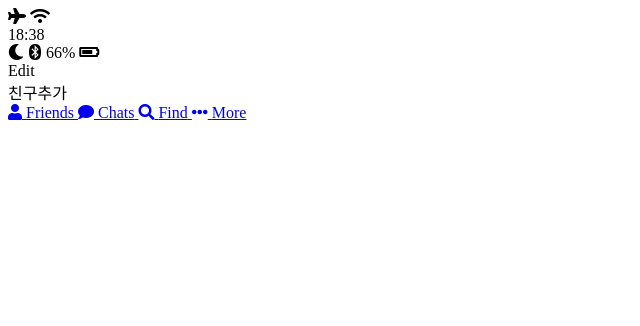
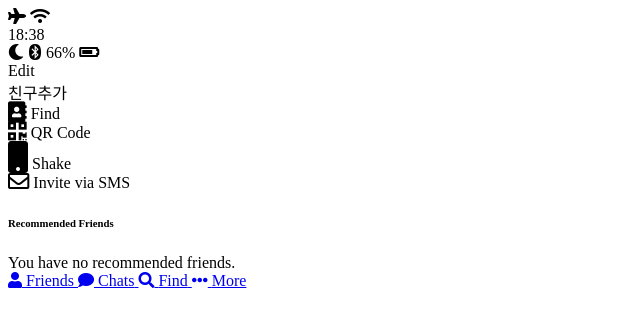
Before and after one commit to runnable013/kakao_clone-, a plain HTML site: page find.html in a window 1280 px wide. Shown: the whole page, without its empty margins (0-640 px from the left). Drawn offline with Linux system fonts and the light colour scheme.

Commit message:
Find is done

```diff
--- a/find.html
+++ b/find.html
@@ -32,6 +32,34 @@
       </div>
     </div>
   </header>
+  <main class="find">
+    <section class="find_options">
+      <div class="find_option">
+        <i class="fa fa-address-book fa-lg"></i>
+        <span class="find_option-title">Find</span>
+      </div>
+      <div class="find_option">
+        <i class="fa fa-qrcode fa-lg"></i>
+        <span class="find_option-title">QR Code</span>
+      </div>
+      <div class="find_option">
+        <i class="fa fa-mobile fa-2x"></i>
+        <span class="find_option-title">Shake</span>
+      </div>
+      <div class="find_option">
+        <i class="far fa-envelope fa-lg"></i>
+        <span class="find_option-title">Invite via SMS</span>
+      </div>
+    </section>
+    <section class="find_recommended">
+      <header>
+        <h6 class="recommended_title">Recommended Friends</h6>
+      </header>
+      <div class="recommended_none">
+        <span class="recommended_text">You have no recommended friends.</span>
+      </div>
+    </section>
+  </main>
   <nav class="tab-bar">
     <a href="index.html" class="tab-bar_tab">
       <i class="fa fa-user"></i>
```
